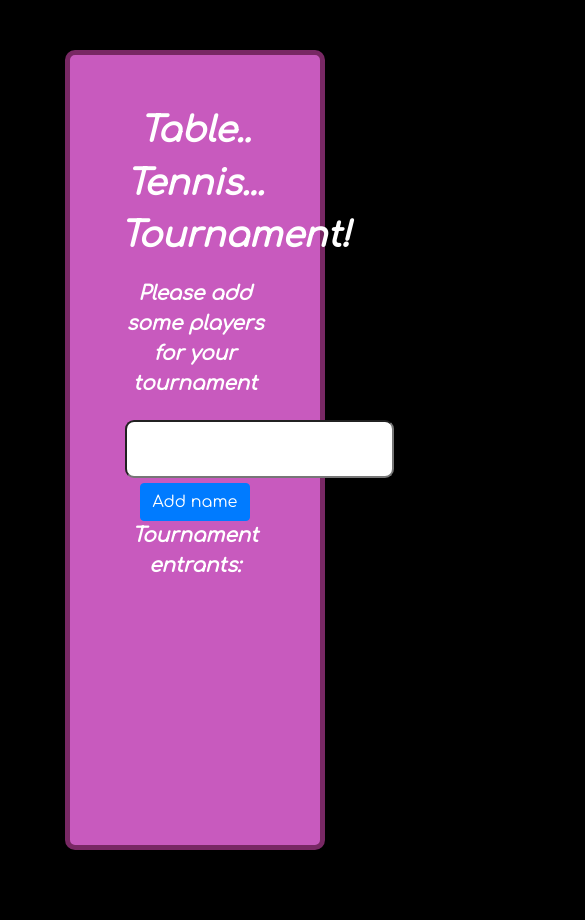
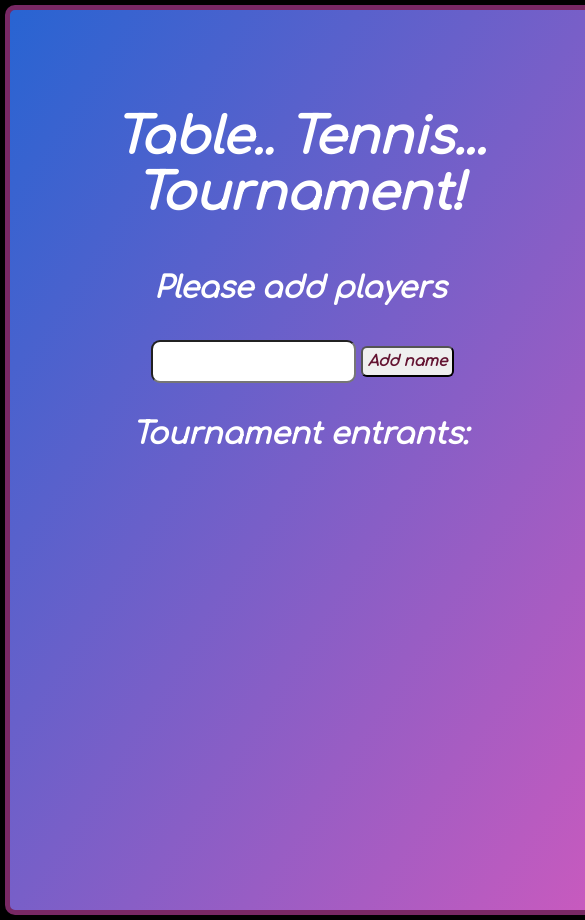
Before and after one commit to AndrewDRankin/t-t-tournament, a React (Create React App) app: page / in a window 390 px wide. Shown: the whole page, 585 px wide, since content can reach past the window. Built offline with nearby package versions, Linux system fonts and the light colour scheme.

Commit message:
Styling 2.0

```diff
--- a/public/index.html
+++ b/public/index.html
@@ -10,7 +10,7 @@
     -->
     <link rel="manifest" href="%PUBLIC_URL%/manifest.json">
     <link rel="shortcut icon" href="%PUBLIC_URL%/favicon.ico">
-    <link rel="stylesheet" href="https://stackpath.bootstrapcdn.com/bootstrap/4.1.3/css/bootstrap.min.css">
+    <!-- <link rel="stylesheet" href="https://stackpath.bootstrapcdn.com/bootstrap/4.1.3/css/bootstrap.min.css"> -->
     <link href="https://fonts.googleapis.com/css?family=Comfortaa" rel="stylesheet">
     <!--
       Notice the use of %PUBLIC_URL% in the tags above.
--- a/src/App.js
+++ b/src/App.js
@@ -1,6 +1,7 @@
 import React, { Fragment } from 'react';
 import NameEntry from './components/NameEntry';
-import './App.css';
+import './styles/App.css';
+import './styles/mobile.css';
 
 
 const App = () => {
--- a/src/components/NameEntry.jsx
+++ b/src/components/NameEntry.jsx
@@ -61,14 +61,14 @@ class NameEntry extends Component {
             <Fragment>
                 {
                     this.state.readyToPlay ? <TournamentBracket names={names} /> : (
-                        <Fragment>
+                        <Fragment className="mainText">
                             <p>
-                                Please add some players for your tournament
+                                Please add players
                             </p>
 
                             <form>
                                 <input onChange={this.formInput} type="text" value={this.state.name} />
-                                <button onClick={this.addName} className="btn btn-primary">
+                                <button onClick={this.addName} className="button">
                                     Add name
                                 </button>
                             </form>
@@ -90,7 +90,7 @@ class NameEntry extends Component {
                                     {
                                         this.state.nameCheck ? (
                                             <div className="spacing">
-                                                <button onClick={this.readyToPlay} className="btn btn-primary">
+                                                <button onClick={this.readyToPlay} className="button">
                                                     Create Tournament
                                                 </button>
                                             </div>
--- a/src/components/TournamentBracket.jsx
+++ b/src/components/TournamentBracket.jsx
@@ -66,7 +66,7 @@ class TournamentBracket extends Component {
                                 {this.pairPicker()}
                             </div>
                             <div>
-                                <button onClick={this.goBack} className="btn btn-primary">
+                                <button onClick={this.goBack} className="button">
                                     Go again!
                                 </button>
                             </div>
--- a/src/App.css
+++ b/src/styles/App.css
@@ -1,21 +1,26 @@
 body {
     background-color: black;
     text-align: center;
-}
-
-.appContainer {
-    background-color: rgb(200,90,190);
-    margin: 50px;
-    height: 800px;
-    border-radius: 10px;
-    border: 5px solid rgb(120,40,100);
-    padding: 50px;
+    min-width: 600px;
     color: white;
     /* letter-spacing: 1px; */
     font-weight: 600;
     font-family: 'Comfortaa', sans-serif;
     font-style: italic;
-    font-size: 20px;
+    font-size: 30px;
+}
+
+.appContainer {
+    background: linear-gradient(to bottom right, rgb(40,100,210), rgb(200,90,190));
+    margin: 50px 100px;
+    height: 800px;
+    border-radius: 10px;
+    border: 5px solid rgb(120,40,100);
+    padding: 50px;
+}
+
+.mainText {
+    font-size: 0.7em;
 }
 
 section {
@@ -35,7 +40,7 @@ section {
 }
 
 .appHeaderFooter {
-    font-size: 35px;
+    font-size: 30px;
 }
 
 .bracket {
@@ -54,10 +59,22 @@ section {
     padding: 5px;
     margin: 5px;
     height: 50px;
-    width: 250px;
+    width: 100%;
     /* height: 0; */
 }
 
 .spacing {
     margin: 20px;
 }
+
+
+.button {
+    background: linear-gradient(to bottom right, rgb(20,160,255) rgb(40,100,210));
+    border-radius: 6px;
+    font-family: 'Comfortaa', sans-serif;
+    font-size: 0.5em;
+    font-weight: 600;
+    font-style: italic;
+    color:rgb(100,20,50);
+    padding: 5px;
+}
--- /dev/null
+++ b/src/styles/mobile.css
@@ -0,0 +1,15 @@
+@media only screen and (max-width: 1100px) {
+    .appContainer {
+        margin: 20px 50px;
+    }
+}
+
+@media only screen and (max-width: 750px) {
+    .appContainer {
+        margin: 5px 5px;
+    }
+
+    .appHeaderFooter {
+        font-size: 50px;
+    }
+}
```
